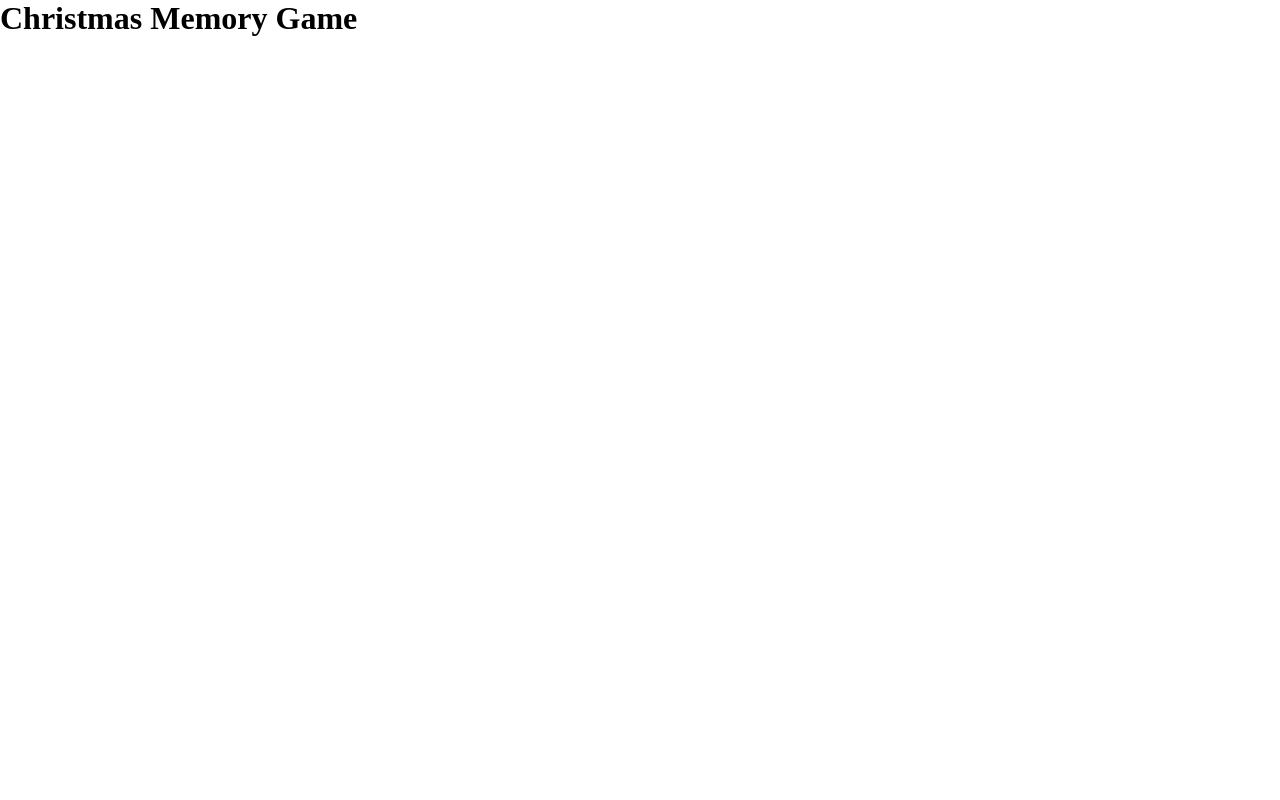
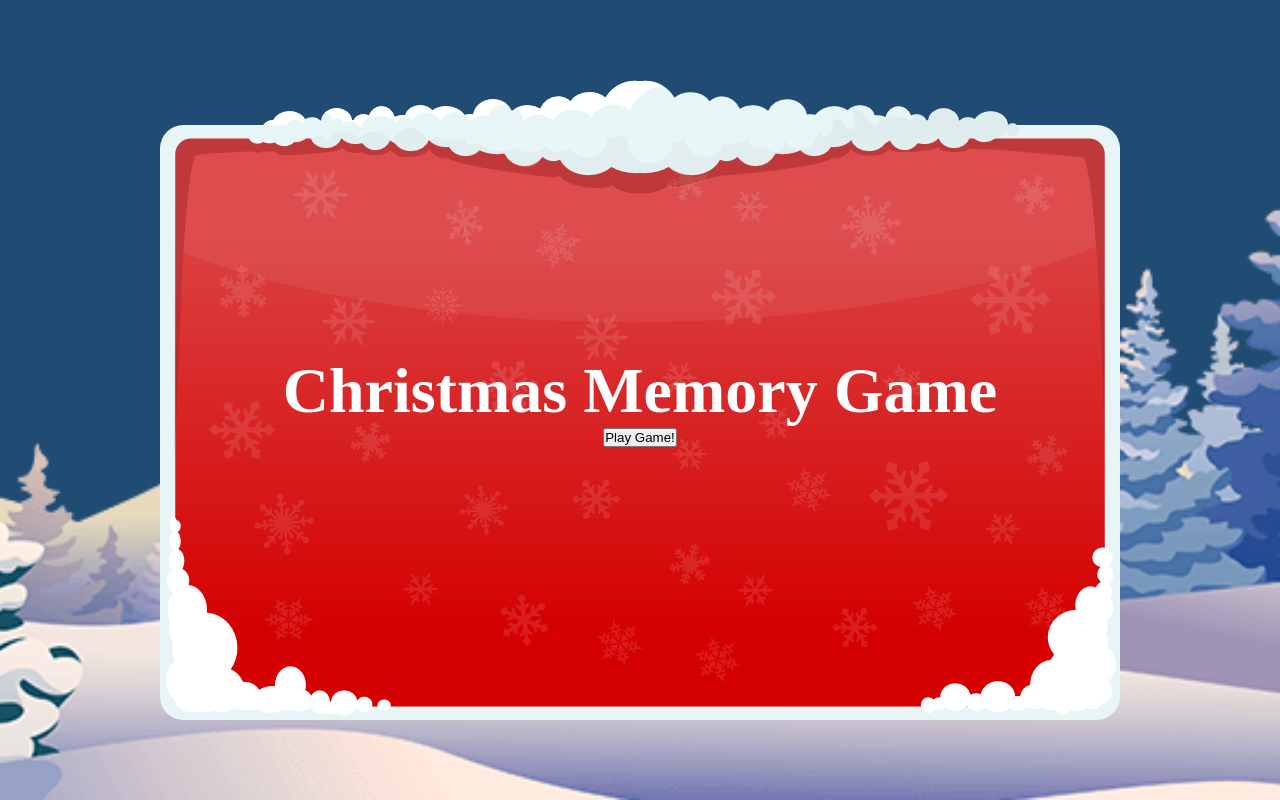
Before and after one commit to RaspberryChaos/christmas-memory-game, a Next.js app: page / in a window 1280 px wide. Built offline with nearby package versions, Linux system fonts and the light colour scheme.

Commit message:
basic styling added to homepage

```diff
--- a/pages/index.tsx
+++ b/pages/index.tsx
@@ -5,7 +5,14 @@ import styles from "../styles/Home.module.css";
 
 const Home: NextPage = () => {
   return (
-    <h1>Christmas Memory Game</h1>
+    <section className={styles.container}>
+      <div className={styles.panel}>
+      <h1 className={styles.title}>Christmas Memory Game</h1>
+      <a href="/game">
+        <button>Play Game!</button>
+      </a>
+      </div>
+    </section>
   );
 };
 
--- /dev/null
+++ b/styles/Home.module.css
@@ -0,0 +1,27 @@
+.container {
+  background-color: rgb(32, 76, 116);
+  height: 100vh;
+  background-image: url(../public/imgs/background.png);
+  background-repeat: no-repeat;
+  background-position: center center;
+  background-size: cover;
+  display: flex;
+  justify-content: center;
+  align-items: center;
+}
+
+.panel {
+  background-image: url(../public/imgs/uiPanel1.png);
+  width: 960px;
+  height: 640px;
+  display: flex;
+  flex-direction: column;
+  justify-content: center;
+  align-items: center;
+}
+
+.title {
+  color: #fff;
+  font-size: 4rem;
+  font-family: cursive;
+}
```
